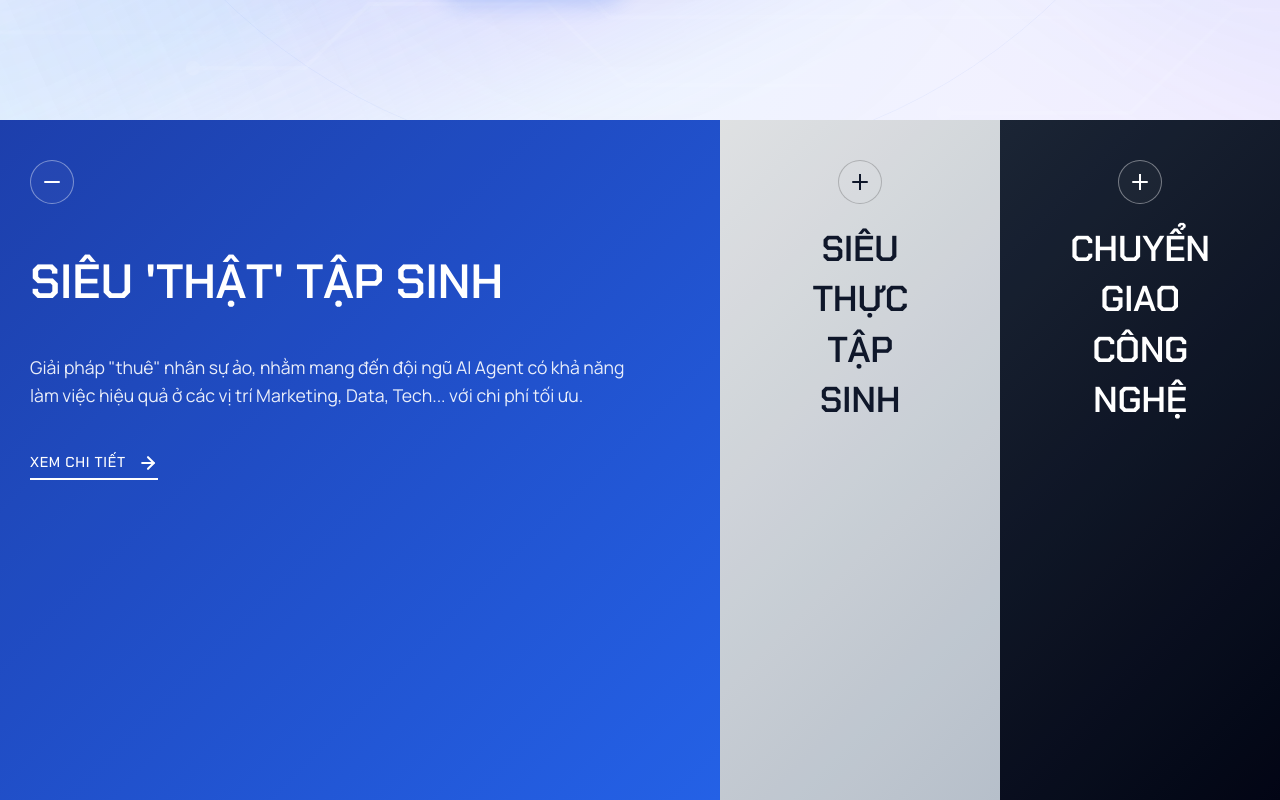
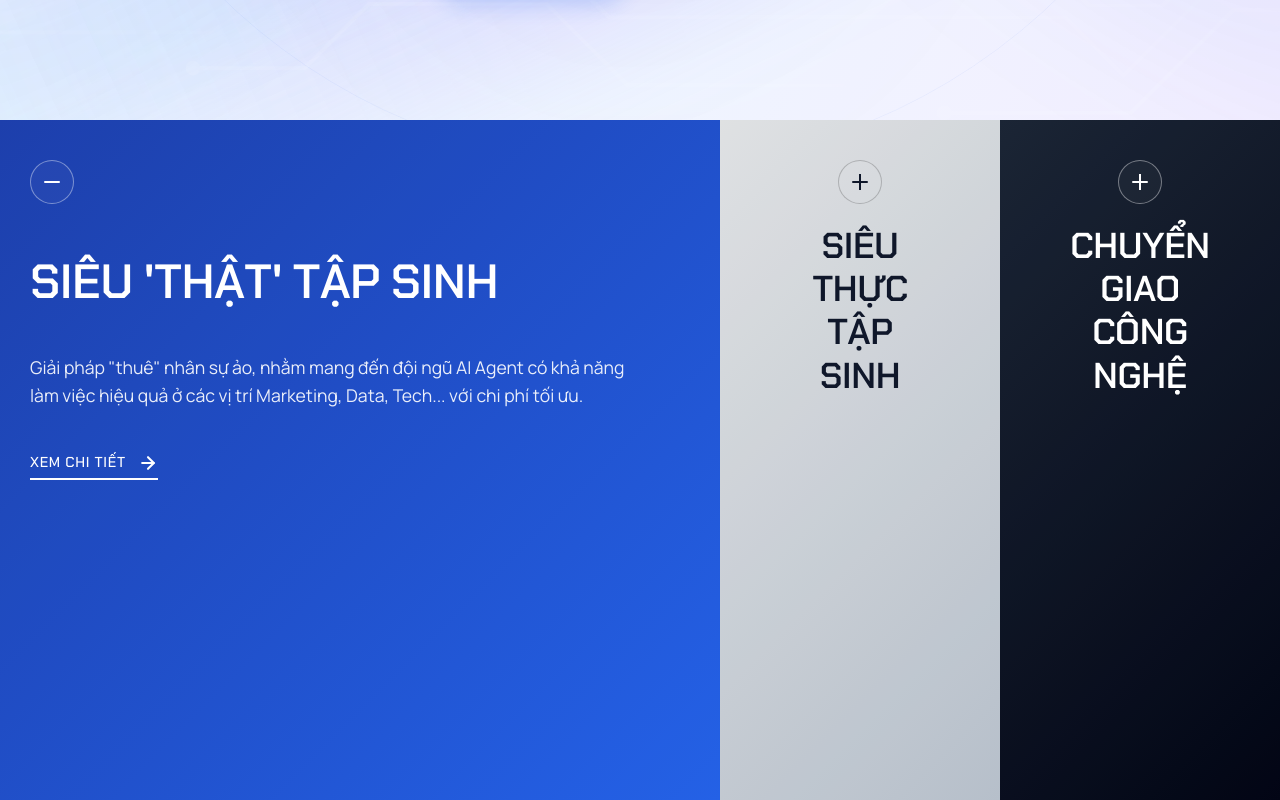
Before and after one commit to ezdproduct/EZDwebsite, a Next.js app: page / in a window 1280 px wide. Shown: the part 680-1480 px from the top of the page. Built offline with nearby package versions, Linux system fonts and the light colour scheme; a web font is replaced by a local one.

Commit message:
Update collapsed titles to stack each word vertically and centered

```diff
--- a/components/ServiceAccordion.module.css
+++ b/components/ServiceAccordion.module.css
@@ -141,7 +141,19 @@
     transition: all 0.5s ease;
     text-transform: uppercase;
     letter-spacing: -0.01em;
+    display: flex;
+    flex-wrap: wrap;
 }
+
+.word {
+    display: inline-block;
+    margin-right: 0.22em;
+}
+
+.word:last-child {
+    margin-right: 0;
+}
+
 
 .panel:not(.active) .header {
     margin-bottom: 20px;
@@ -159,13 +171,24 @@
     font-size: 36px;
     white-space: normal;
     text-align: center;
-    line-height: 1.4;
+    line-height: 1.2;
     opacity: 1;
     font-weight: 600;
-    width: 0;
-    min-width: min-content;
+    width: 100%;
+    display: flex;
+    flex-direction: column;
+    align-items: center;
+    justify-content: center;
     margin: 0 auto;
 }
+
+.panel:not(.active) .word {
+    display: block;
+    margin-right: 0;
+    width: 100%;
+    text-align: center;
+}
+
 
 .details {
     margin-top: 32px;
--- a/components/ServiceAccordion.tsx
+++ b/components/ServiceAccordion.tsx
@@ -60,7 +60,11 @@ export default function ServiceAccordion() {
                             </div>
 
                             <div className={styles.content}>
-                                <h2 className={styles.title} style={{ color: service.textColor }}>{service.title}</h2>
+                                <h2 className={styles.title} style={{ color: service.textColor }}>
+                                    {service.title.split(' ').map((word, i) => (
+                                        <span key={i} className={styles.word}>{word}</span>
+                                    ))}
+                                </h2>
                                 {isActive && (
                                     <div className={styles.details}>
                                         <p className={styles.description} style={{ color: service.textColor === '#ffffff' ? 'rgba(255, 255, 255, 0.9)' : 'rgba(15, 23, 42, 0.8)' }}>{service.description}</p>
```
